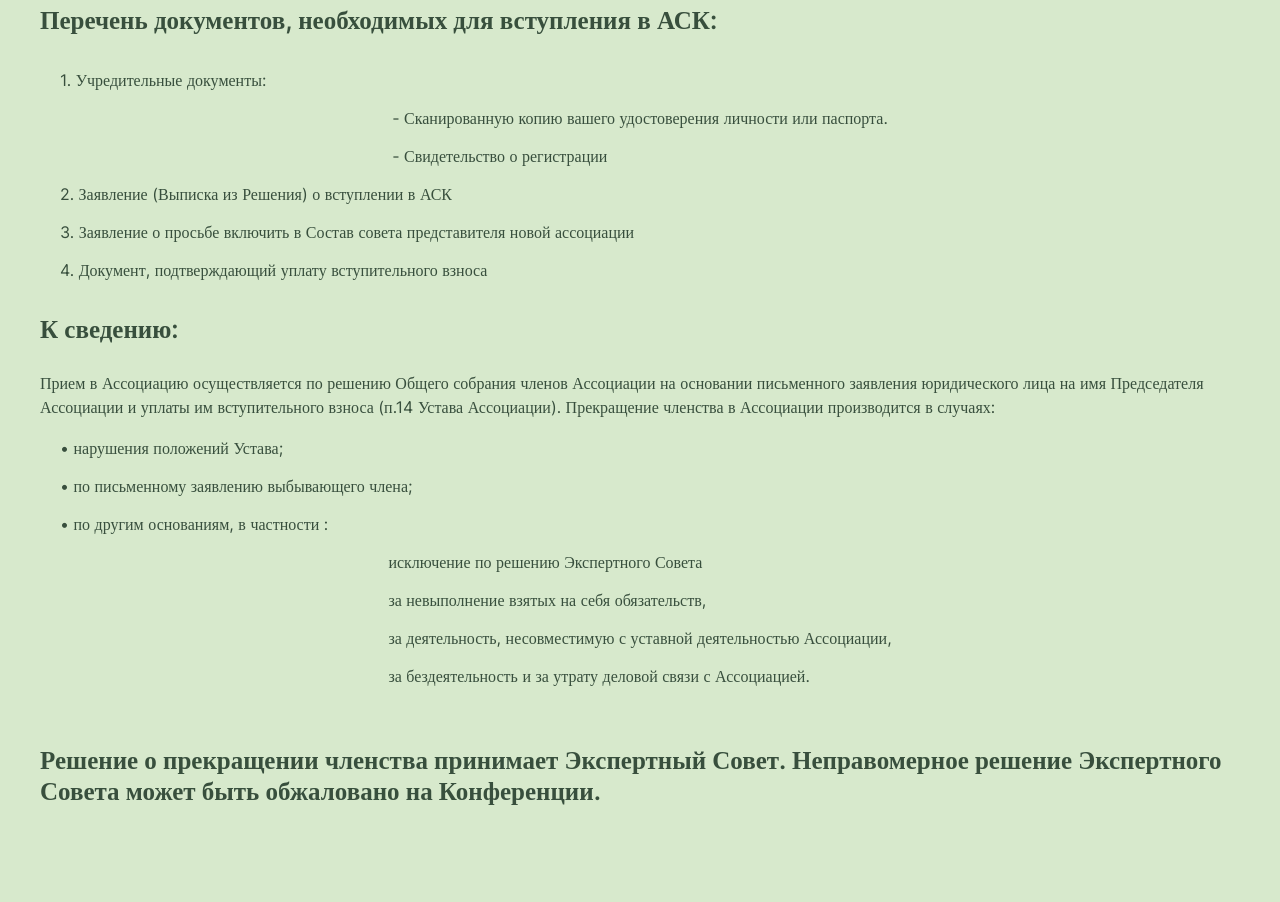
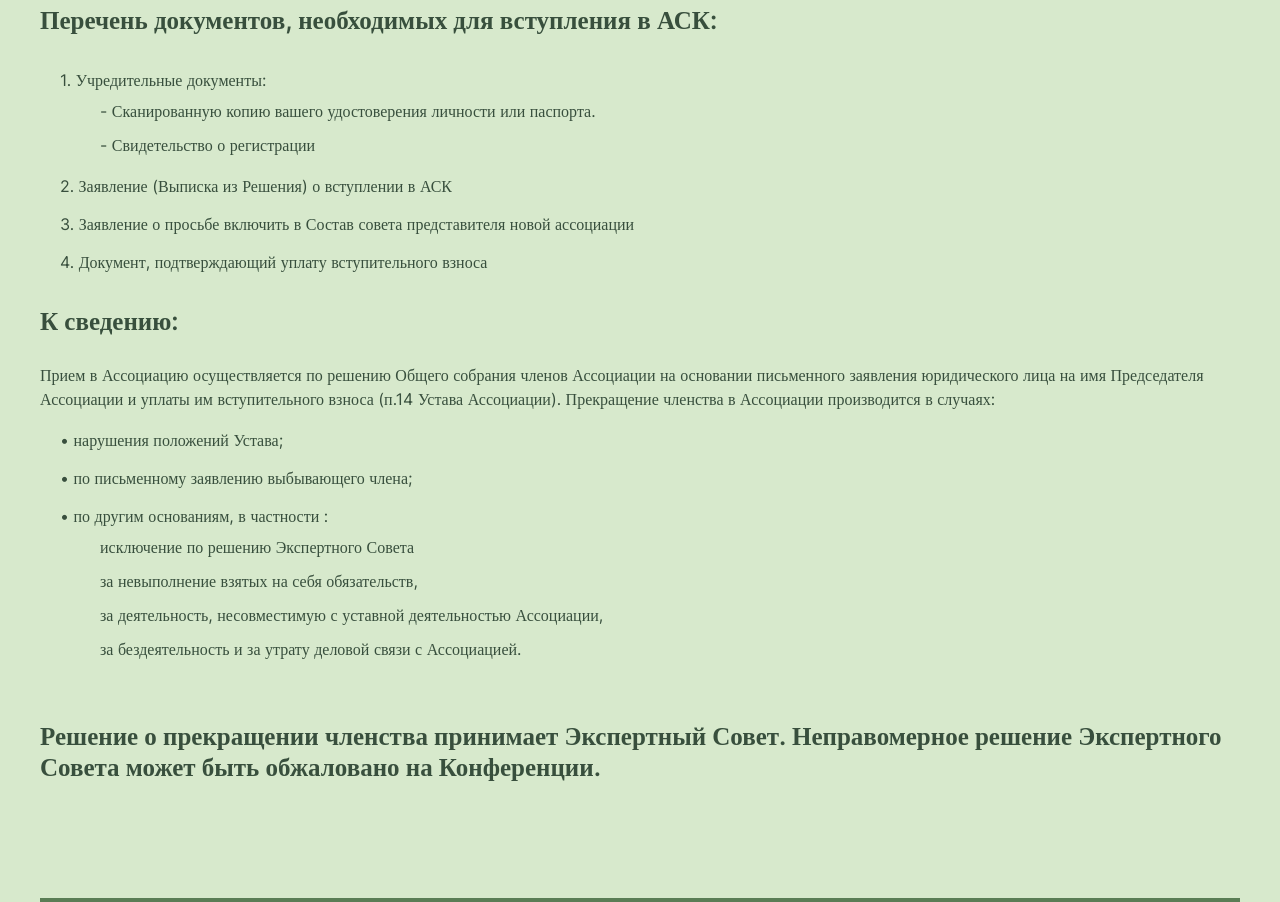
Before and after one commit to Nickolay1986/animal-ask, a plain HTML site: page html/entry.html in a window 1280 px wide. Shown: the part 195-1097 px from the top of the page. Drawn offline with Linux system fonts and the light colour scheme.

Commit message:
fix: style.css and entry.html

```diff
--- a/css/style.css
+++ b/css/style.css
@@ -772,6 +772,11 @@ a {
   flex-wrap: wrap;
   line-height: 0.2;
 }
+
+.entry .ul .p {
+    margin-left: 5%;
+}
+
 /* entry end */
 /* Contact start */
 .contacts .h2 {
--- a/html/entry.html
+++ b/html/entry.html
@@ -25,14 +25,12 @@
                         <li class="li">
                             1. Учредительные документы:
                         </li>
-                            <ul class="ul">
-                                <li class="li">
+                                <p class="p">
                                     - Сканированную копию вашего удостоверения личности или паспорта.
-                                </li>
-                                <li class="li">
+                                </p>
+                                <p class="p">
                                     - Свидетельство о регистрации
-                                </li>
-                            </ul>
+                                </p>
                         <li class="li">
                             2. Заявление (Выписка из Решения) о вступлении в АСК
                         </li>
@@ -60,20 +58,18 @@
                             •	по письменному заявлению выбывающего члена;
                         </li>
                         <li class="li">•	по другим основаниям, в частности :</li>
-                            <ul class="ul">
-                                <li class="li">
+                                <p class="p">
                                     исключение по решению Экспертного Совета
-                                </li>
-                                <li class="li">
+                                </p>
+                                <p class="p">
                                     за невыполнение взятых на себя обязательств,
-                                </li>
-                                <li class="li">
+                                </p>
+                                <p class="p">
                                     за деятельность, несовместимую с уставной деятельностью Ассоциации,
-                                </li>
-                                <li class="li">
+                                </p>
+                                <p class="p">
                                     за бездеятельность и за утрату деловой связи с Ассоциацией.
-                                </li>
-                            </ul>
+                                </p>
                         </li>
                     </ul>
                 </div>
```
